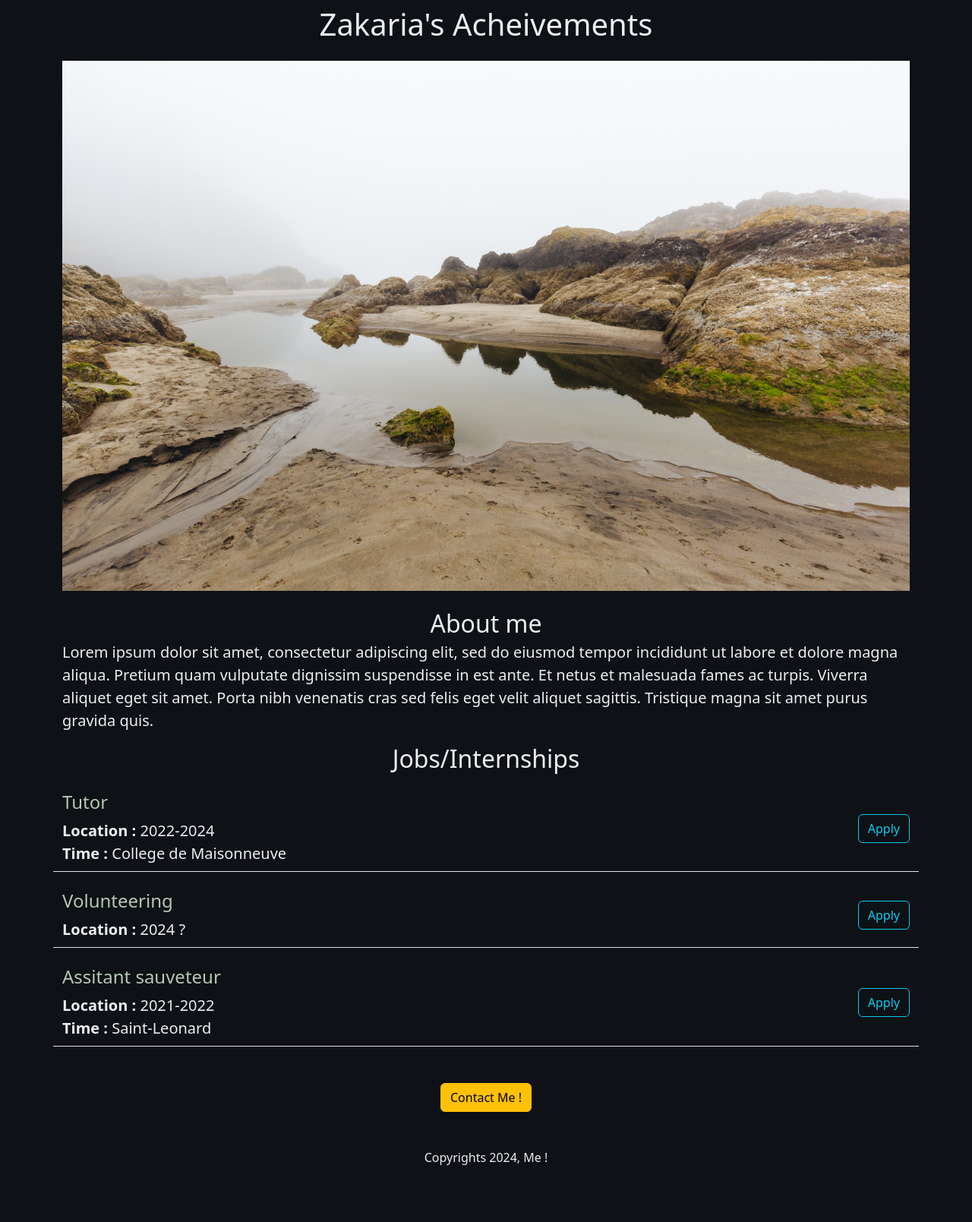
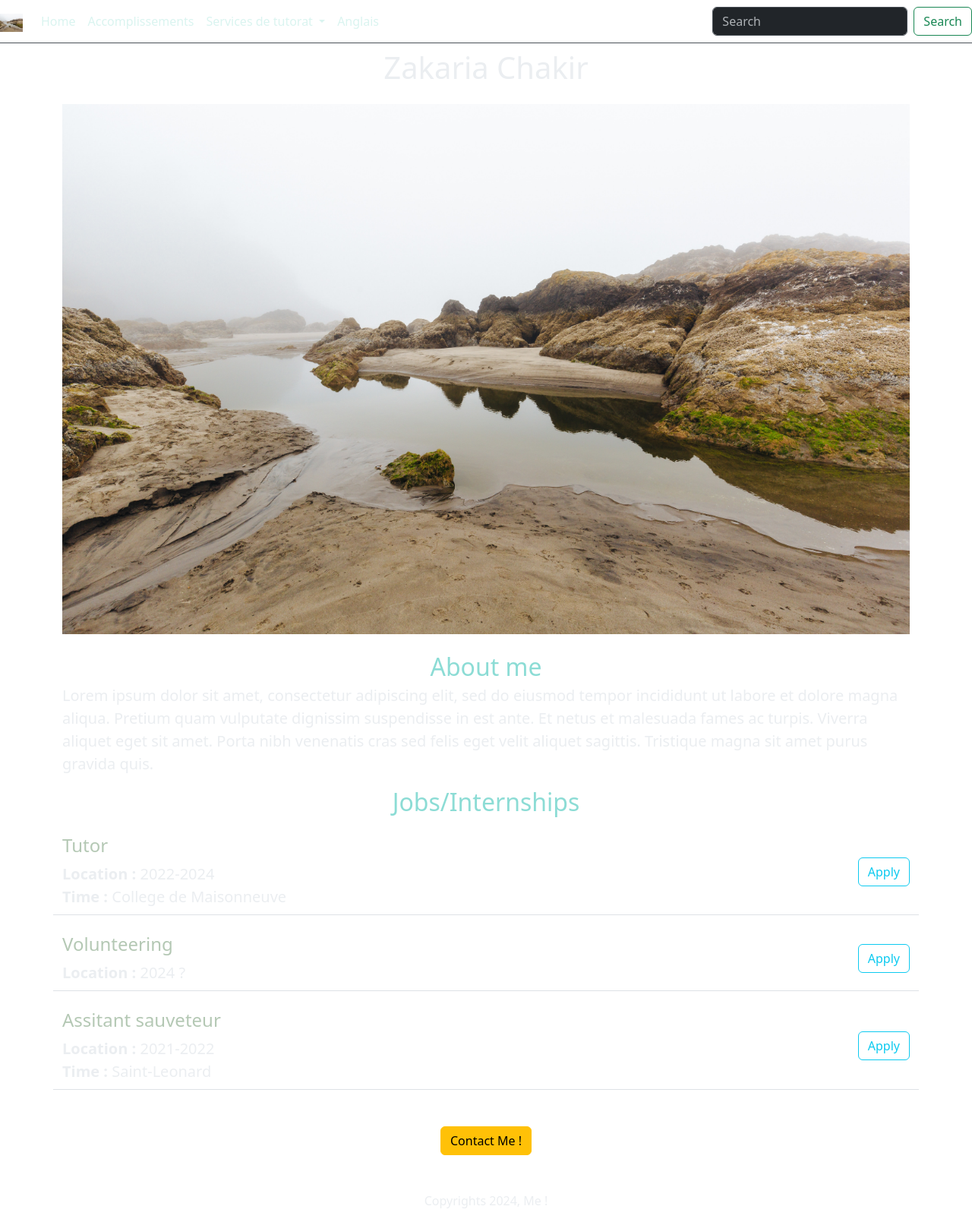
Before and after one commit to Kirzaki/test-carrer-website, a Flask app: page / in a window 1280 px wide. Shown: the whole page at 76% size. Before the commit the page ends 1534 px from the top, so only its background shows below. Run offline with Flask 3, Linux system fonts and the light colour scheme.

Commit message:
Easier to change colors + naviguation bar !

```diff
--- a/app.py
+++ b/app.py
@@ -1,4 +1,3 @@
-# 1:08:25
 
 from flask import Flask, render_template, send_from_directory, jsonify
 import os
@@ -45,7 +44,7 @@ SKILLS = [
     ]
 
 @app.route("/")
-def hello_world():
+def home():
     return render_template('home.html', jobs = JOBS)
 
 # Adding the page icon
--- a/static/css/main.css
+++ b/static/css/main.css
@@ -1,3 +1,24 @@
+:root {
+    --coul-text: #daf4f0;
+    --coul-fond: #061512;
+    --first: #8cdcd5;
+    --second: #80276f;
+    --accentue: #ca5262;
+}
+
 body {
-    background-color:#0e1115
+    background-color: var(--couleur-de-fond)
+
 }
+
+h2 {
+    color: var(--first)
+}
+
+navbar{
+    background-color: var(--coul-fond)
+}
+
+.naviguation{
+    color: var(--coul-text)
+}
--- a/templates/home.html
+++ b/templates/home.html
@@ -5,12 +5,14 @@
         <meta charset="utf-8">
         <meta name="viewport" content="width=device-width, initial-scale=1">
         <link href="https://cdn.jsdelivr.net/npm/bootstrap@5.3.2/dist/css/bootstrap.min.css" rel="stylesheet" integrity="sha384-T3c6CoIi6uLrA9TneNEoa7RxnatzjcDSCmG1MXxSR1GAsXEV/Dwwykc2MPK8M2HN" crossorigin="anonymous">
+        <script src="https://cdn.jsdelivr.net/npm/bootstrap@5.1.3/dist/js/bootstrap.bundle.min.js" integrity="sha384-ka7Sk0Gln4gmtz2MlQnikT1wXgYsOg+OMhuP+IlRH9sENBO0LRn5q+8nbTov4+1p" crossorigin="anonymous"></script>
         <link rel="stylesheet" href="{{ url_for('static', filename='css/main.css') }}">
-        <title>Zakaria's CV</title>
+        <title>Zakaria Chakir</title>
     </head>
     <body>
+        {%include 'nav.html' %}
         <div style="color:#ebeef1" class= "container">
-            <h1 class="text-center mt-2 mb-4">Zakaria's Acheivements</h1>
+            <h1 class="text-center mt-2 mb-4">Zakaria Chakir</h1>
             <img class="img-fluid" src ="/static/banner.jpg">
             <h2 class= "text-center mt-4 mb-1"> About me </h2>
             <p class = "lead fw-normal">
--- /dev/null
+++ b/templates/nav.html
@@ -0,0 +1,42 @@
+<nav class="navbar navbar-expand-md border-bottom row" data-bs-theme="dark" style = "padding-bottom:8px">
+    <div class="container-fluid naviguation">
+        <a class="navbar-brand" href="/">
+            <img src="/static/banner.jpg" alt="My logo" width="30" height="24">
+        </a>
+        <button class="navbar-toggler" type="button" data-bs-toggle="collapse" data-bs-target="#navbarSupportedContent" aria-controls="navbarSupportedContent" aria-expanded="false" aria-label="Toggle navigation">
+        <span class="navbar-toggler-icon"></span>
+        </button>
+            <div class="collapse navbar-collapse" id="navbarSupportedContent">
+            <ul class="navbar-nav me-auto mb-2 mb-lg-0">
+            <li class="nav-item">
+                <a class=" nav-link naviguation" aria-current="page" href="/">Home</a>
+            </li>
+            <li class="nav-item">
+                <a class="nav-link naviguation" href="#">Accomplissements</a>
+            </li>
+            <li class="nav-item dropdown">
+                <a class="nav-link dropdown-toggle naviguation" href="#" id="navbarDropdown" role="button" data-bs-toggle="dropdown" data-bs-theme="dark" aria-expanded="false">
+                Services de tutorat
+                </a>
+                <ul class="dropdown-menu" aria-labelledby="navbarDropdown">
+                <li><a class="dropdown-item naviguation" href="#">Math</a></li>
+                <li><a class="dropdown-item naviguation" href="#">Physique</a></li>
+                <li><a class="dropdown-item naviguation" href="#">Chimie</a></li>
+                <li><hr class="dropdown-divider"></li>
+                <li><a class="dropdown-item naviguation" href="#">Infos générales</a></li>
+                </ul>
+            </li>
+            <li class="nav-item">
+                <a class=" nav-link naviguation" aria-current="page" href="/fr">Anglais</a>
+            </li>
+            <li class="nav-item">
+                <a class="naviguation nav-link disabled" aria-disabled="true">My account</a>
+            </li>
+        </ul>
+        <form class="d-flex" role="search">
+            <input class="form-control me-2" type="search" placeholder="Search" aria-label="Search">
+            <button class="btn btn-outline-success" type="submit">Search</button>
+        </form>
+        </div>
+    </div>
+</nav>
```
